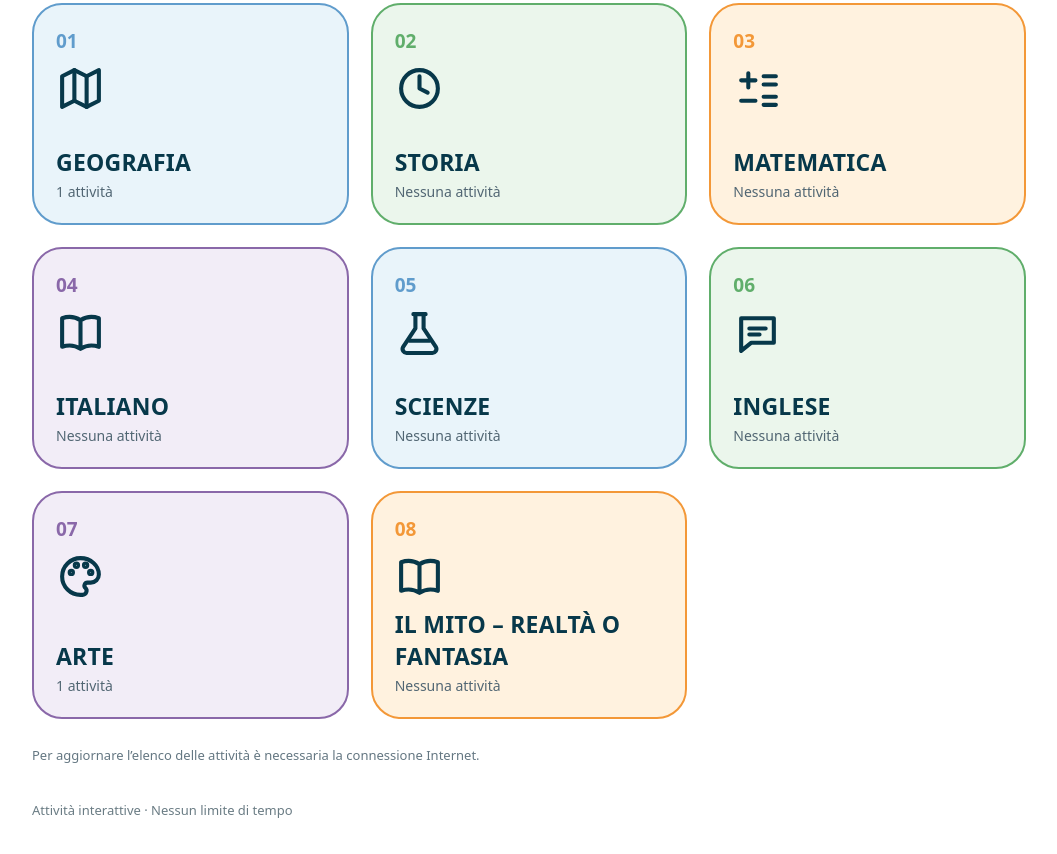
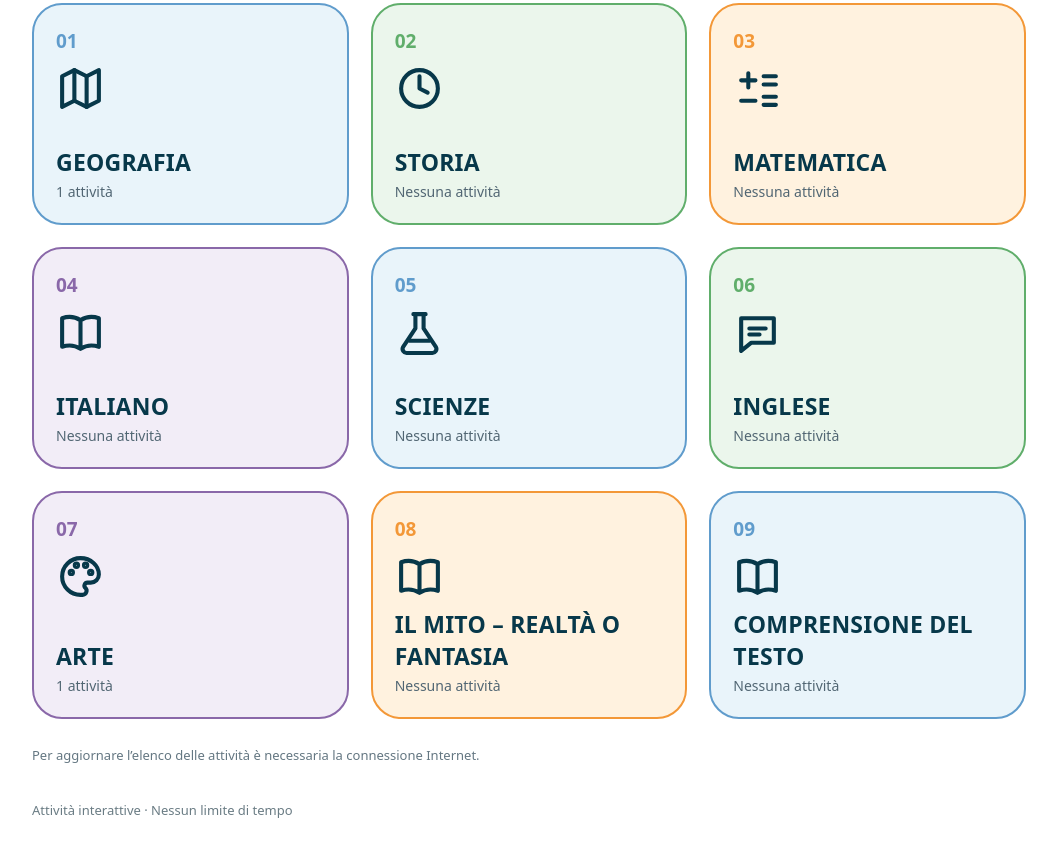
Before and after one commit to lucadipietro9/attivita-didattiche, a plain HTML site: page index.html in a window 1280 px wide. Shown: the part 344-1198 px from the top of the page, without its empty margins (111-1168 px from the left). Drawn offline with Linux system fonts and the light colour scheme; no server answers.

Commit message:
Aggiungi categoria Comprensione del testo

```diff
--- a/index.html
+++ b/index.html
@@ -8,7 +8,7 @@
 <div id="status" class="status" role="status">Caricamento attività…</div><div class="footer">Attività interattive · Nessun limite di tempo</div></main>
 <script>
 const owner='lucadipietro9',repo='attivita-didattiche';
-const subjects=[{name:'Geografia',tone:'blue',icon:'map'},{name:'Storia',tone:'green',icon:'clock'},{name:'Matematica',tone:'orange',icon:'numbers'},{name:'Italiano',tone:'purple',icon:'book'},{name:'Scienze',tone:'blue',icon:'flask'},{name:'Inglese',tone:'green',icon:'chat'},{name:'Arte',tone:'purple',icon:'palette'},{name:'Il mito – realtà o fantasia',key:'Mito',tone:'orange',icon:'book'}];
+const subjects=[{name:'Geografia',tone:'blue',icon:'map'},{name:'Storia',tone:'green',icon:'clock'},{name:'Matematica',tone:'orange',icon:'numbers'},{name:'Italiano',tone:'purple',icon:'book'},{name:'Scienze',tone:'blue',icon:'flask'},{name:'Inglese',tone:'green',icon:'chat'},{name:'Arte',tone:'purple',icon:'palette'},{name:'Il mito – realtà o fantasia',key:'Mito',tone:'orange',icon:'book'},{name:'Comprensione del testo',key:'Comprensione',tone:'blue',icon:'book'}];
 const icons={palette:'<path d="M12 3a9 9 0 1 0 0 18h1a2 2 0 0 0 1.4-3.4 1.5 1.5 0 0 1 1.1-2.6H17a4 4 0 0 0 4-4c0-4.4-4-8-9-8z"/><circle cx="7.5" cy="10" r=".8"/><circle cx="10" cy="6.5" r=".8"/><circle cx="14.5" cy="6.5" r=".8"/><circle cx="17" cy="10" r=".8"/>',map:'<path d="m3 6 6-3 6 3 6-3v15l-6 3-6-3-6 3z"/><path d="M9 3v15M15 6v15"/>',clock:'<circle cx="12" cy="12" r="9"/><path d="M12 6v6l4 2"/>',numbers:'<path d="M4 8h7M7.5 4.5v7M15 6h6M15 10h6M4 18h7M15 16h6M15 20h6"/>',book:'<path d="M12 6c-3-2-6-2-9-1v14c3-1 6-1 9 1 3-2 6-2 9-1V5c-3-1-6-1-9 1zM12 6v14"/>',flask:'<path d="M9 3h6M10 3v7l-6 9a2 2 0 0 0 2 3h12a2 2 0 0 0 2-3l-6-9V3M7 16h10"/>',chat:'<path d="M4 5h16v12H9l-5 4z"/><path d="M8 10h8M8 13h5"/>'};
 let files=[{path:'Geografia__Regioni_italiane.html'},{path:'Arte__Arte_mesopotamica.html'}];let current=null;
 function matches(s){return files.filter(f=>f.path.toLowerCase().startsWith(s.toLowerCase()+'__')||f.path.toLowerCase().startsWith(s.toLowerCase()+'/')).sort((a,b)=>a.path.localeCompare(b.path,'it'))}
```
